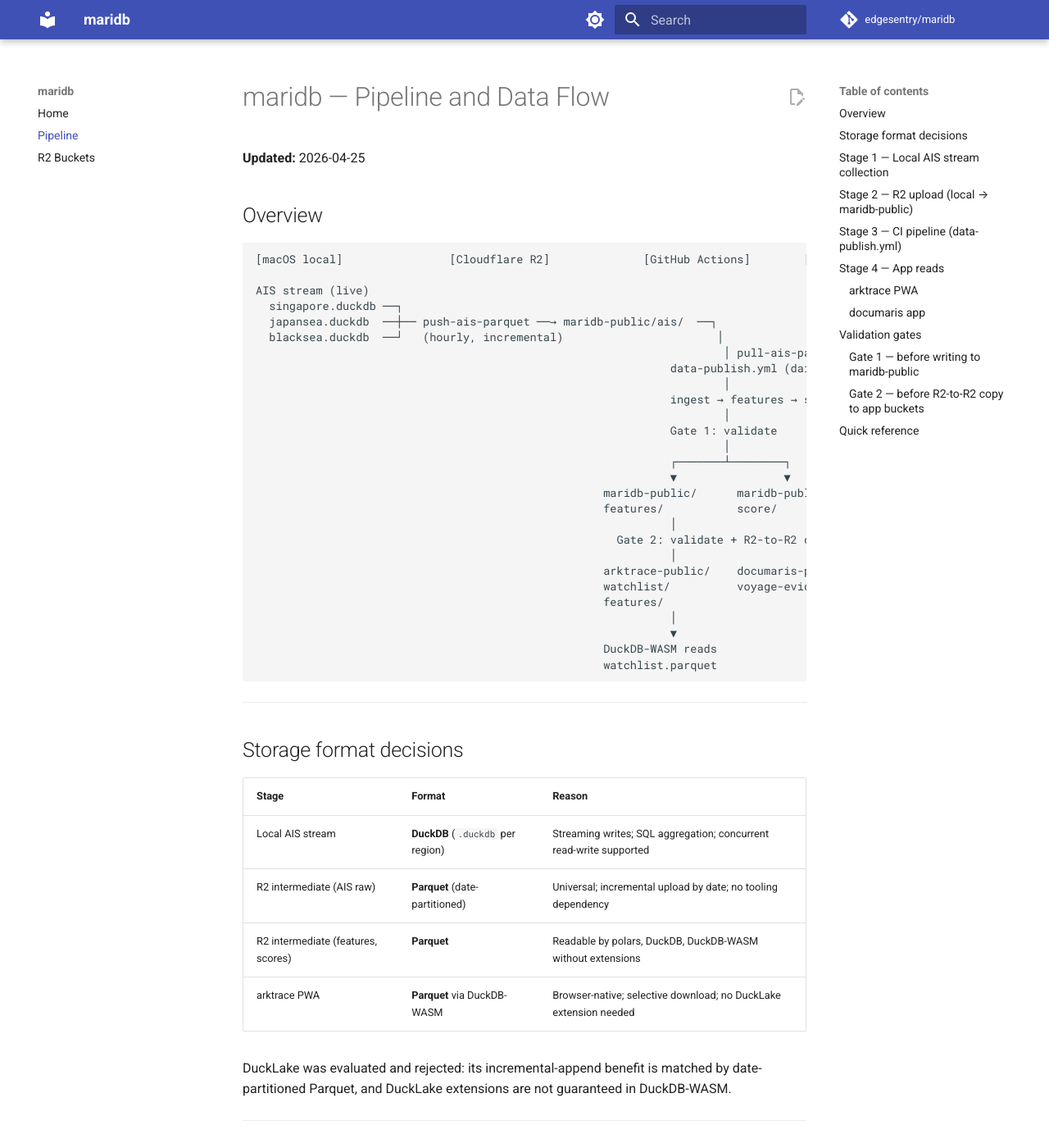
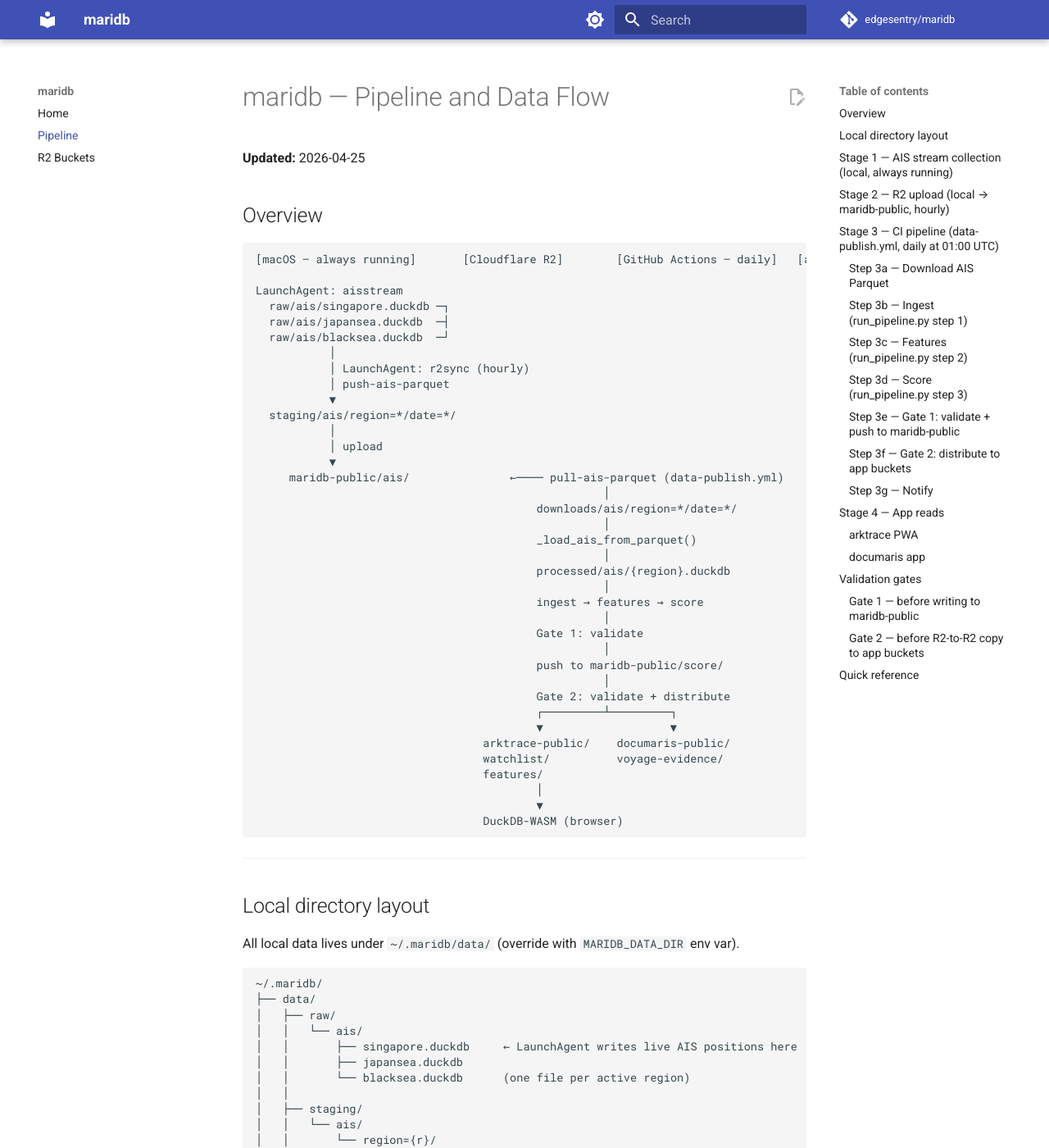
Before and after one commit to edgesentry/maridb, an MkDocs documentation site: the page built from docs/pipeline.md, in a window 1280 px wide and 1400 px high. Shown: the whole window at 82% size. Built offline with MkDocs 1.6.1 and Material for MkDocs 9.7.7, drawn with Linux system fonts in a browser that asks for light colours; comment, search, counter and statistics services are not loaded; some of the changed text lies outside the part shown.

Commit message:
docs: rewrite pipeline.md with new AIS directory layout
Documents the full raw → staging → R2 → downloads → processed flow,
step-by-step stages with exact paths, who reads/writes what, and
updated quick-reference commands.

Co-Authored-By: Claude Sonnet 4.6 <noreply@anthropic.com>

````diff
--- a/docs/pipeline.md
+++ b/docs/pipeline.md
@@ -5,98 +5,129 @@
 ## Overview
 
 ```
-[macOS local]                [Cloudflare R2]              [GitHub Actions]        [arktrace PWA]
+[macOS — always running]       [Cloudflare R2]        [GitHub Actions — daily]   [apps]
 
-AIS stream (live)
-  singapore.duckdb ──┐
-  japansea.duckdb  ──┼── push-ais-parquet ──→ maridb-public/ais/  ──┐
-  blacksea.duckdb  ──┘   (hourly, incremental)                       │
-                                                                      │ pull-ais-parquet
-                                                              data-publish.yml (daily)
-                                                                      │
-                                                              ingest → features → score
-                                                                      │
-                                                              Gate 1: validate
-                                                                      │
-                                                              ┌───────┴────────┐
-                                                              ▼                ▼
-                                                    maridb-public/      maridb-public/
-                                                    features/           score/
-                                                              │
-                                                      Gate 2: validate + R2-to-R2 copy
-                                                              │
-                                                    arktrace-public/    documaris-public/
-                                                    watchlist/          voyage-evidence/
-                                                    features/
-                                                              │
-                                                              ▼
-                                                    DuckDB-WASM reads
-                                                    watchlist.parquet
+LaunchAgent: aisstream
+  raw/ais/singapore.duckdb ─┐
+  raw/ais/japansea.duckdb  ─┤
+  raw/ais/blacksea.duckdb  ─┘
+           │
+           │ LaunchAgent: r2sync (hourly)
+           │ push-ais-parquet
+           ▼
+  staging/ais/region=*/date=*/
+           │
+           │ upload
+           ▼
+     maridb-public/ais/               ←──── pull-ais-parquet (data-publish.yml)
+                                                    │
+                                          downloads/ais/region=*/date=*/
+                                                    │
+                                          _load_ais_from_parquet()
+                                                    │
+                                          processed/ais/{region}.duckdb
+                                                    │
+                                          ingest → features → score
+                                                    │
+                                          Gate 1: validate
+                                                    │
+                                          push to maridb-public/score/
+                                                    │
+                                          Gate 2: validate + distribute
+                                          ┌─────────┴─────────┐
+                                          ▼                   ▼
+                                  arktrace-public/    documaris-public/
+                                  watchlist/          voyage-evidence/
+                                  features/
+                                          │
+                                          ▼
+                                  DuckDB-WASM (browser)
 ```
 
 ---
 
-## Storage format decisions
+## Local directory layout
 
-| Stage | Format | Reason |
-|---|---|---|
-| Local AIS stream | **DuckDB** (`.duckdb` per region) | Streaming writes; SQL aggregation; concurrent read-write supported |
-| R2 intermediate (AIS raw) | **Parquet** (date-partitioned) | Universal; incremental upload by date; no tooling dependency |
-| R2 intermediate (features, scores) | **Parquet** | Readable by polars, DuckDB, DuckDB-WASM without extensions |
-| arktrace PWA | **Parquet** via DuckDB-WASM | Browser-native; selective download; no DuckLake extension needed |
+All local data lives under `~/.maridb/data/` (override with `MARIDB_DATA_DIR` env var).
 
-DuckLake was evaluated and rejected: its incremental-append benefit is matched by date-partitioned Parquet, and DuckLake extensions are not guaranteed in DuckDB-WASM.
+```
+~/.maridb/
+├── data/
+│   ├── raw/
+│   │   └── ais/
+│   │       ├── singapore.duckdb     ← LaunchAgent writes live AIS positions here
+│   │       ├── japansea.duckdb
+│   │       └── blacksea.duckdb      (one file per active region)
+│   │
+│   ├── staging/
+│   │   └── ais/
+│   │       └── region={r}/
+│   │           └── date=YYYY-MM-DD/
+│   │               └── positions.parquet  ← push-ais-parquet writes here before upload
+│   │
+│   ├── downloads/
+│   │   └── ais/
+│   │       └── region={r}/
+│   │           └── date=YYYY-MM-DD/
+│   │               └── positions.parquet  ← pull-ais-parquet downloads from R2 here
+│   │
+│   └── processed/
+│       └── ais/
+│           ├── singapore.duckdb     ← run_pipeline.py working DB (rebuilt from downloads/)
+│           └── japansea.duckdb
+│
+├── env                              ← secrets (git-ignored); sourced by LaunchAgents
+├── singapore.log / singapore.err    ← aisstream LaunchAgent stdout/stderr
+└── r2sync.log / r2sync.err          ← r2sync LaunchAgent stdout/stderr
+```
 
 ---
 
-## Stage 1 — Local AIS stream collection
+## Stage 1 — AIS stream collection (local, always running)
 
-**What:** macOS LaunchAgents continuously write live AIS positions to local DuckDB files.
+**What:** macOS LaunchAgents stream live AIS positions via WebSocket and append rows to DuckDB.
 
-**Who writes:** `pipelines/ingest/ais_stream.py` (via LaunchAgent)
+**Who writes:** `pipelines/ingest/ais_stream.py` via `io.maridb.aisstream.<region>` LaunchAgent
 
-**Output:**
-```
-data/processed/
-  singapore.duckdb    ← ais_positions, vessel_meta tables
-  japansea.duckdb
-  blacksea.duckdb
-```
+**Writes to:** `~/.maridb/data/raw/ais/{region}.duckdb`
+
+**Tables written:** `ais_positions`, `vessel_meta`
 
 **Manage LaunchAgents:**
 ```bash
-# Load 3 regions + r2sync
+# Install (copies and loads all plists for listed regions)
 bash scripts/install_launchagents.sh singapore japansea blacksea
+
+# Check status
+launchctl list | grep io.maridb
+
+# Tail live AIS log
+tail -f ~/.maridb/singapore.log
 
 # Unload all
 bash scripts/install_launchagents.sh --unload singapore japansea blacksea
-
-# Check status
-launchctl list | grep io.maridb
 ```
 
-Secrets are in `~/.maridb/env` (git-ignored). Templates with `REPLACE_WITH_*` placeholders are in `config/launchagents/`.
+Plist templates with `REPLACE_WITH_*` placeholders live in `config/launchagents/`. Filled-in
+`*.local.plist` files are git-ignored. Secrets come from `~/.maridb/env`.
 
 ---
 
-## Stage 2 — R2 upload (local → maridb-public)
+## Stage 2 — R2 upload (local → maridb-public, hourly)
 
-**What:** Hourly LaunchAgent exports new AIS rows to date-partitioned Parquet and uploads to `maridb-public`.
+**What:** Exports new AIS rows from raw DuckDB to date-partitioned Parquet, stages locally, then uploads to `maridb-public`.
 
-**Who writes:** `scripts/sync_r2.py push-ais-parquet` (via `io.maridb.r2sync` LaunchAgent)
+**Who writes:** `scripts/sync_r2.py push-ais-parquet` via `io.maridb.r2sync` LaunchAgent
+
+**Reads from:** `~/.maridb/data/raw/ais/{region}.duckdb`
+
+**Stages to:** `~/.maridb/data/staging/ais/region={r}/date=YYYY-MM-DD/positions.parquet`
+
+**Uploads to:** `maridb-public/ais/region={r}/date=YYYY-MM-DD/positions.parquet`
 
 **Incremental logic:** checks which `date=YYYY-MM-DD` partitions already exist in R2; only uploads new dates.
 
-**Output on R2:**
-```
-maridb-public/
-  ais/
-    region=singapore/date=2026-04-25/positions.parquet
-    region=japansea/date=2026-04-25/positions.parquet
-    region=blacksea/date=2026-04-25/positions.parquet
-```
-
-**Schema:**
+**Parquet schema:**
 
 | Column | Type | Notes |
 |---|---|---|
@@ -114,26 +145,105 @@ maridb-public/
 source ~/.maridb/env
 uv run python scripts/sync_r2.py push-ais-parquet \
   --regions singapore,japansea,blacksea \
-  --data-dir data/processed
+  --data-dir ~/.maridb/data/raw/ais \
+  --staging-dir ~/.maridb/data/staging/ais
 ```
 
 ---
 
-## Stage 3 — CI pipeline (data-publish.yml)
+## Stage 3 — CI pipeline (data-publish.yml, daily at 01:00 UTC)
 
-**Trigger:** daily 01:00 UTC; manual dispatch.
+**Trigger:** daily 01:00 UTC; or manually via `gh workflow run data-publish.yml`.
 
-**Steps:**
+**All steps run on the CI runner. No local machine needed.**
 
-| Step | Script | Input | Output |
-|---|---|---|---|
-| Pull AIS Parquet | `sync_r2.py pull-ais-parquet` | `maridb-public/ais/` | local `data/processed/ais/` |
-| Ingest (schema, sanctions, vessel registry) | `pipelines/ingest/` | local `.duckdb` + Parquet | local `.duckdb` |
-| Features | `pipelines/features/build_matrix.py` | local `.duckdb` | `vessel_features.parquet` |
-| Score | `pipelines/score/composite.py`, `watchlist.py` | local `.duckdb` | `{region}_watchlist.parquet` |
-| Gate 1 validate + push to maridb-public | `sync_r2.py push` | local Parquet | `maridb-public/features/`, `maridb-public/score/` |
-| Gate 2 distribute | `pipelines/distribute/push.py` | `maridb-public/` | `arktrace-public/`, `documaris-public/` |
-| Notify | `scripts/notify_metrics.py` | pipeline results | email |
+### Step 3a — Download AIS Parquet
+
+```bash
+uv run python scripts/sync_r2.py pull-ais-parquet \
+  --days 60 \
+  --regions singapore,japansea,blacksea
+```
+
+Downloads last 60 days of AIS partitions from `maridb-public/ais/` into the runner's
+`~/.maridb/data/downloads/ais/` (path from `MARIDB_DATA_DIR`).
+
+### Step 3b — Ingest (run_pipeline.py step 1)
+
+`_load_ais_from_parquet()` loads downloaded Parquet into `processed/ais/{region}.duckdb`,
+then the following modules run against that DB:
+
+| Module | What it ingests |
+|---|---|
+| `pipelines/ingest/schema.py` | Creates/migrates DB schema |
+| `pipelines/ingest/sanctions.py` | OFAC SDN + UN Consolidated list |
+| `pipelines/ingest/vessel_registry.py` | IMO/MMSI registry |
+| `pipelines/ingest/gdelt.py` | GDELT news events (last N days) |
+
+**DB written:** `~/.maridb/data/processed/ais/{region}.duckdb`
+
+### Step 3c — Features (run_pipeline.py step 2)
+
+| Module | What it computes |
+|---|---|
+| `pipelines/features/ais_behavior.py` | Gap counts, loitering hours, position jumps |
+| `pipelines/features/identity.py` | Flag/name/owner change counts |
+| `pipelines/features/trade_mismatch.py` | Route vs cargo type mismatch |
+| `pipelines/features/build_matrix.py` | Assembles `vessel_features` table |
+
+**DB written:** `processed/ais/{region}.duckdb` (`vessel_features` table)
+
+### Step 3d — Score (run_pipeline.py step 3)
+
+| Module | What it outputs |
+|---|---|
+| `pipelines/score/mpol_baseline.py` | MPOL ownership risk baseline |
+| `pipelines/score/anomaly.py` | Isolation Forest anomaly scores |
+| `pipelines/score/composite.py` | Final `confidence` + `composite_score` |
+| `pipelines/score/watchlist.py` | `{region}_watchlist.parquet` |
+
+**Files written:**
+```
+data/processed/
+  score/
+    singapore_watchlist.parquet
+    composite_scores.parquet
+    causal_effects.parquet
+```
+
+### Step 3e — Gate 1: validate + push to maridb-public
+
+Validation in `pipelines/storage/validate.py`. Upload aborts on failure.
+
+```bash
+uv run python scripts/sync_r2.py push-watchlists --data-dir data/processed
+```
+
+**Writes to R2:**
+```
+maridb-public/
+  score/
+    singapore_watchlist.parquet
+    composite_scores.parquet
+```
+
+### Step 3f — Gate 2: distribute to app buckets
+
+`pipelines/distribute/push.py` validates then copies to app buckets.
+
+**Writes to R2:**
+```
+arktrace-public/
+  score/
+    singapore_watchlist.parquet
+    composite_scores.parquet
+    causal_effects.parquet
+  ducklake_manifest.json      ← index for DuckDB-WASM browser sync
+```
+
+### Step 3g — Notify
+
+`scripts/notify_metrics.py` emails pipeline metrics (AUROC, Precision@50, known-case coverage).
 
 ---
 
@@ -141,31 +251,23 @@ uv run python scripts/sync_r2.py push-ais-parquet \
 
 ### arktrace PWA
 
-Reads from `arktrace-public` via DuckDB-WASM in the browser.
+Reads watchlists + scores from `arktrace-public` via DuckDB-WASM in the browser.
+`ducklake_manifest.json` tells the Service Worker which files to cache.
 
 ```
 arktrace-public/
-  watchlist/singapore_watchlist.parquet
-  watchlist/japansea_watchlist.parquet
-  features/vessel_features.parquet
-  ais-summaries/latest.parquet
+  score/
+    singapore_watchlist.parquet
+    japansea_watchlist.parquet
+    composite_scores.parquet
+    causal_effects.parquet
+  ducklake_manifest.json
 ```
-
-Files are downloaded on first load, cached by Service Worker, and queried offline via DuckDB-WASM.
 
 ### documaris app
 
-Reads vessel/voyage/cargo from `maridb-public` directly (no copy needed).
-Reads voyage evidence and regulatory KB from `documaris-public`.
-
-```
-maridb-public/vessels/snapshot/
-maridb-public/voyages/snapshot/
-maridb-public/cargo/snapshot/
-
-documaris-public/voyage-evidence/
-documaris-public/regulatory-kb/
-```
+Reads vessel/voyage/cargo directly from `maridb-public` (no copy needed).
+Reads voyage evidence from `documaris-public`.
 
 ---
 
@@ -175,17 +277,21 @@ documaris-public/regulatory-kb/
 
 Implemented in `pipelines/storage/validate.py`. Raises `PipelineValidationError` on failure; upload is aborted.
 
-- Schema check: required columns present with correct types
-- Null check: no nulls in required fields
-- Row count ≥ minimum threshold
+| Check | Failure action |
+|---|---|
+| Required columns present with correct types | Abort upload |
+| No nulls in required fields | Abort upload |
+| Row count ≥ minimum threshold | Abort upload |
 
 ### Gate 2 — before R2-to-R2 copy to app buckets
 
-Implemented in `pipelines/distribute/push.py`. On failure, the previous version in the app bucket remains live.
+Implemented in `pipelines/distribute/push.py`. Previous version in the app bucket remains live on failure.
 
-- Watchlist row count within expected range
-- AIS coverage ≥ threshold for the region
-- Regulatory KB: no silent key deletion
+| Check | Failure action |
+|---|---|
+| Watchlist row count ≥ 1 | Abort copy |
+| `composite_score` column present | Abort copy |
+| Vessel features / AIS summaries present | Warn only (not yet enforced) |
 
 ---
 
@@ -195,16 +301,30 @@ Implemented in `pipelines/distribute/push.py`. On failure, the previous version
 # Check LaunchAgents
 launchctl list | grep io.maridb
 
-# Manual AIS → R2 upload
+# Tail live logs
+tail -f ~/.maridb/singapore.log
+tail -f ~/.maridb/r2sync.log
+
+# Manual: upload today's AIS to R2
 source ~/.maridb/env
-uv run python scripts/sync_r2.py push-ais-parquet --regions singapore,japansea,blacksea --data-dir data/processed
+uv run python scripts/sync_r2.py push-ais-parquet \
+  --regions singapore,japansea,blacksea \
+  --data-dir ~/.maridb/data/raw/ais \
+  --staging-dir ~/.maridb/data/staging/ais
 
-# Manual full pipeline
-uv run python scripts/run_pipeline.py --region singapore --non-interactive
+# Manual: download 60 days of AIS from R2 (runs before pipeline locally)
+source ~/.maridb/env
+uv run python scripts/sync_r2.py pull-ais-parquet \
+  --regions singapore \
+  --days 60
+
+# Manual: run full pipeline locally for one region
+MARIDB_DATA_DIR=~/.maridb/data \
+  uv run python scripts/run_pipeline.py --region singapore --non-interactive
 
 # Trigger CI manually
 gh workflow run data-publish.yml --repo edgesentry/maridb
 
-# Check CI logs
+# Check recent CI runs
 gh run list --repo edgesentry/maridb --limit 5
 ```
````
Also changed, not shown: other parts of docs/pipeline.md (+1 -1 lines).
